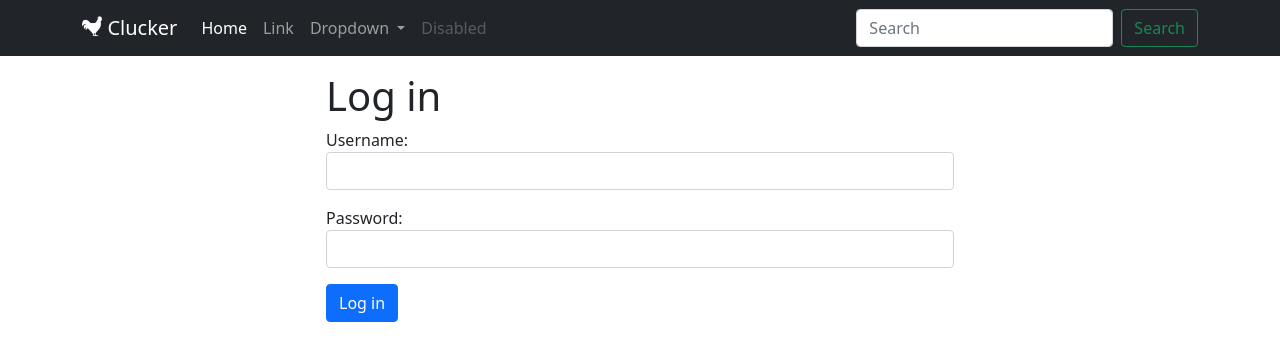
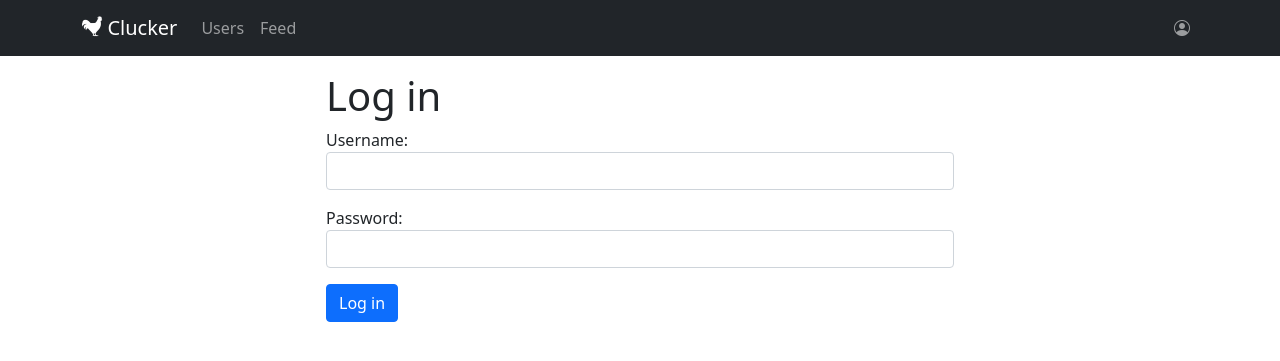
Before and after one commit to ZenaWangqwq/clucker, a Django app: page /log_in/ in a window 1280 px wide. Shown: the top 361 px of the page. Run offline with Django 3.2, Linux system fonts and the light colour scheme; some libraries are stand-ins or nearby versions; some web fonts are replaced.

Commit message:
define menu in navber

```diff
--- a/microblogs/templates/base.html
+++ b/microblogs/templates/base.html
@@ -7,6 +7,7 @@
     <link href="https://cdn.jsdelivr.net/npm/bootstrap@5.1.3/dist/css/bootstrap.min.css" rel="stylesheet" integrity="sha384-1BmE4kWBq78iYhFldvKuhfTAU6auU8tT94WrHftjDbrCEXSU1oBoqyl2QvZ6jIW3" crossorigin="anonymous">
     <link href="{% static 'custom.css' %}" rel="stylesheet">
     <link href="{% static 'chicken_font.css' %}" rel="stylesheet">
+    <link rel="stylesheet" href="https://cdn.jsdelivr.net/npm/bootstrap-icons@1.6.1/font/bootstrap-icons.css">
     <title>Cluckers!</title>
   </head>
   <body>
--- a/microblogs/templates/partials/navbar.html
+++ b/microblogs/templates/partials/navbar.html
@@ -9,30 +9,25 @@
     <div class="collapse navbar-collapse" id="navbarSupportedContent">
       <ul class="navbar-nav me-auto mb-2 mb-lg-0">
         <li class="nav-item">
-          <a class="nav-link active" aria-current="page" href="#">Home</a>
+          <a class="nav-link" href="{% url 'user_list' %}">Users</a>
         </li>
         <li class="nav-item">
-          <a class="nav-link" href="#">Link</a>
+          <a class="nav-link" href="{% url 'feed' %}">Feed</a>
         </li>
+      </ul>
+      <ul class="navbar-nav ms-auto mb-2 mb-lg-0">
         <li class="nav-item dropdown">
-          <a class="nav-link dropdown-toggle" href="#" id="navbarDropdown" role="button" data-bs-toggle="dropdown" aria-expanded="false">
-            Dropdown
+          <a class="nav-link" href="#" id="user-account-Dropdown" role="button" data-bs-toggle="dropdown" aria-expanded="false">
+            <span class="bi-person-circle"></span>
           </a>
-          <ul class="dropdown-menu" aria-labelledby="navbarDropdown">
-            <li><a class="dropdown-item" href="#">Action</a></li>
-            <li><a class="dropdown-item" href="#">Another action</a></li>
+          <ul class="dropdown-menu dropdown-menu-end" aria-labelledby="user-account-Dropdown">
+            <li><a class="dropdown-item" href="#">Change profile</a></li>
+            <li><a class="dropdown-item" href="#">Change password</a></li>
             <li><hr class="dropdown-divider"></li>
-            <li><a class="dropdown-item" href="#">Something else here</a></li>
+            <li><a class="dropdown-item" href="{% url 'log_out' %}">Log out</a></li>
           </ul>
         </li>
-        <li class="nav-item">
-          <a class="nav-link disabled">Disabled</a>
-        </li>
       </ul>
-      <form class="d-flex">
-        <input class="form-control me-2" type="search" placeholder="Search" aria-label="Search">
-        <button class="btn btn-outline-success" type="submit">Search</button>
-      </form>
     </div>
   </div>
 </nav>
```
Also changed, not shown: microblogs/templates/user_list.html (+10 -9 lines).
